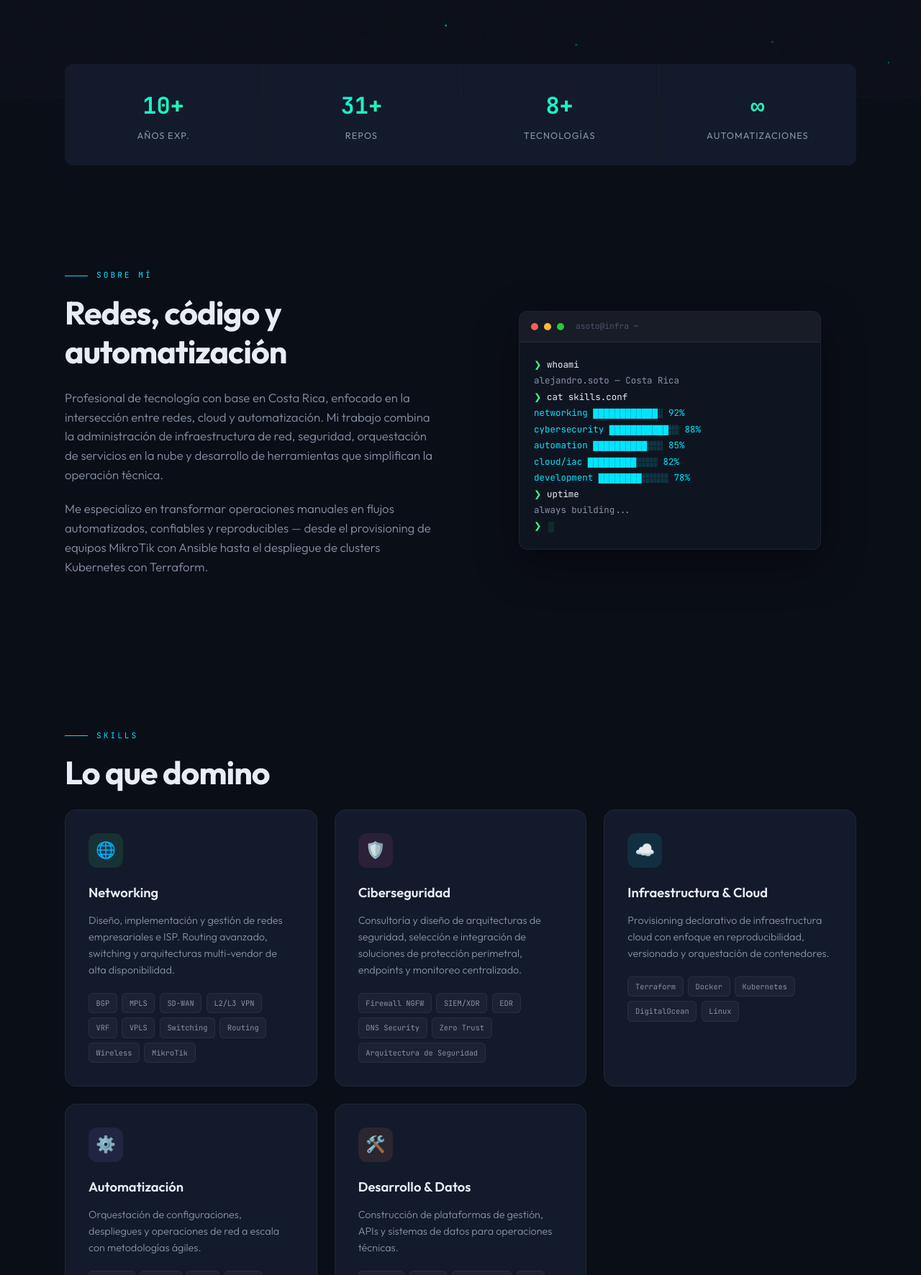
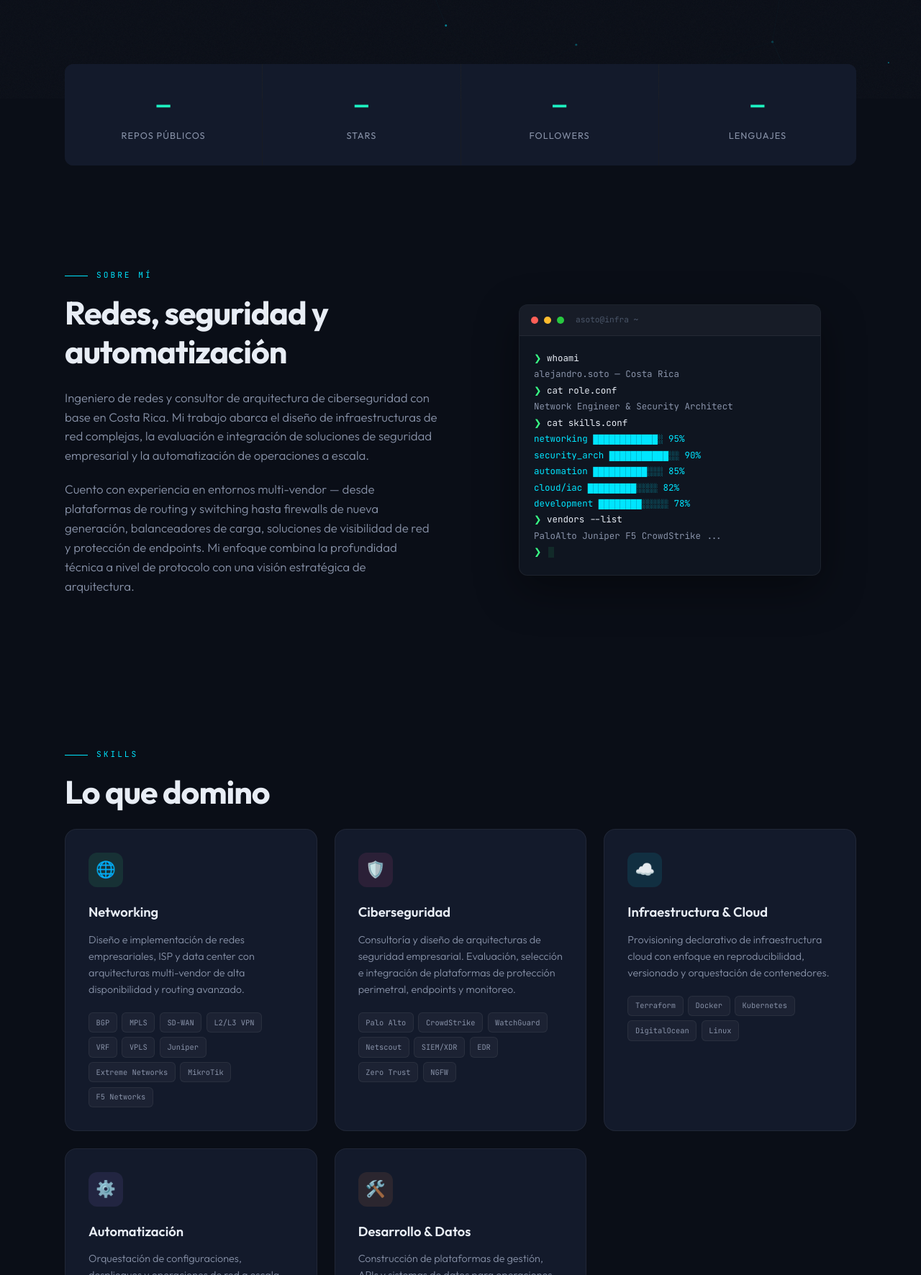
Before and after one commit to asotonet/asotonet.github.io, a plain HTML site: page index.html in a window 1280 px wide. Shown: the part 663-2435 px from the top of the page at 72% size. Drawn offline with Linux system fonts and the light colour scheme; no server answers.

Commit message:
Revise hero content and add GitHub stats feature
Updated hero section and skills descriptions to reflect current expertise in cybersecurity and automation. Added dynamic GitHub stats fetching functionality.

```diff
--- a/index.html
+++ b/index.html
@@ -645,7 +645,7 @@
     <div class="container hero-content">
         <p class="hero-greeting">// hola mundo, soy</p>
         <h1 class="hero-name">Alejandro<br><span class="highlight">Soto</span></h1>
-        <p class="hero-tagline">Networking · Ciberseguridad · Automatización · Infraestructura como Código. Transformando procesos manuales en flujos automatizados desde Costa Rica.</p>
+        <p class="hero-tagline">Networking · Arquitectura de Ciberseguridad · Automatización · Infraestructura como Código. Diseñando redes seguras y operaciones automatizadas desde Costa Rica.</p>
         <div class="hero-cta">
             <a href="#projects" class="btn btn-primary">
                 <svg width="16" height="16" fill="none" stroke="currentColor" stroke-width="2" viewBox="0 0 24 24"><path d="M9 19c-5 1.5-5-2.5-7-3m14 6v-3.87a3.37 3.37 0 0 0-.94-2.61c3.14-.35 6.44-1.54 6.44-7A5.44 5.44 0 0 0 20 4.77 5.07 5.07 0 0 0 19.91 1S18.73.65 16 2.48a13.38 13.38 0 0 0-7 0C6.27.65 5.09 1 5.09 1A5.07 5.07 0 0 0 5 4.77a5.44 5.44 0 0 0-1.5 3.78c0 5.42 3.3 6.61 6.44 7A3.37 3.37 0 0 0 9 18.13V22"/></svg>
@@ -661,20 +661,20 @@
 <div class="container">
     <div class="stats-bar reveal">
         <div class="stat-item">
-            <div class="stat-number" data-target="10">0</div>
-            <div class="stat-label">Años Exp.</div>
+            <div class="stat-number" id="stat-repos" data-dynamic>—</div>
+            <div class="stat-label">Repos Públicos</div>
         </div>
         <div class="stat-item">
-            <div class="stat-number" data-target="31">0</div>
-            <div class="stat-label">Repos</div>
+            <div class="stat-number" id="stat-stars" data-dynamic>—</div>
+            <div class="stat-label">Stars</div>
         </div>
         <div class="stat-item">
-            <div class="stat-number" data-target="8">0</div>
-            <div class="stat-label">Tecnologías</div>
+            <div class="stat-number" id="stat-followers" data-dynamic>—</div>
+            <div class="stat-label">Followers</div>
         </div>
         <div class="stat-item">
-            <div class="stat-number">∞</div>
-            <div class="stat-label">Automatizaciones</div>
+            <div class="stat-number" id="stat-languages" data-dynamic>—</div>
+            <div class="stat-label">Lenguajes</div>
         </div>
     </div>
 </div>
@@ -684,9 +684,9 @@
     <div class="container about-grid">
         <div class="about-text reveal">
             <div class="section-label">Sobre mí</div>
-            <h2 class="section-title">Redes, código y<br>automatización</h2>
-            <p>Profesional de tecnología con base en Costa Rica, enfocado en la intersección entre redes, cloud y automatización. Mi trabajo combina la administración de infraestructura de red, seguridad, orquestación de servicios en la nube y desarrollo de herramientas que simplifican la operación técnica.</p>
-            <p>Me especializo en transformar operaciones manuales en flujos automatizados, confiables y reproducibles — desde el provisioning de equipos MikroTik con Ansible hasta el despliegue de clusters Kubernetes con Terraform.</p>
+            <h2 class="section-title">Redes, seguridad y<br>automatización</h2>
+            <p>Ingeniero de redes y consultor de arquitectura de ciberseguridad con base en Costa Rica. Mi trabajo abarca el diseño de infraestructuras de red complejas, la evaluación e integración de soluciones de seguridad empresarial y la automatización de operaciones a escala.</p>
+            <p>Cuento con experiencia en entornos multi-vendor — desde plataformas de routing y switching hasta firewalls de nueva generación, balanceadores de carga, soluciones de visibilidad de red y protección de endpoints. Mi enfoque combina la profundidad técnica a nivel de protocolo con una visión estratégica de arquitectura.</p>
         </div>
         <div class="about-visual reveal">
             <div class="terminal">
@@ -715,7 +715,7 @@
             <div class="skill-card reveal">
                 <div class="skill-icon net">🌐</div>
                 <h3>Networking</h3>
-                <p>Diseño, implementación y gestión de redes empresariales e ISP. Routing avanzado, switching y arquitecturas multi-vendor de alta disponibilidad.</p>
+                <p>Diseño e implementación de redes empresariales, ISP y data center con arquitecturas multi-vendor de alta disponibilidad y routing avanzado.</p>
                 <div class="skill-tags">
                     <span class="skill-tag">BGP</span>
                     <span class="skill-tag">MPLS</span>
@@ -723,23 +723,25 @@
                     <span class="skill-tag">L2/L3 VPN</span>
                     <span class="skill-tag">VRF</span>
                     <span class="skill-tag">VPLS</span>
-                    <span class="skill-tag">Switching</span>
-                    <span class="skill-tag">Routing</span>
-                    <span class="skill-tag">Wireless</span>
+                    <span class="skill-tag">Juniper</span>
+                    <span class="skill-tag">Extreme Networks</span>
                     <span class="skill-tag">MikroTik</span>
+                    <span class="skill-tag">F5 Networks</span>
                 </div>
             </div>
             <div class="skill-card reveal">
                 <div class="skill-icon cyber">🛡️</div>
                 <h3>Ciberseguridad</h3>
-                <p>Consultoría y diseño de arquitecturas de seguridad, selección e integración de soluciones de protección perimetral, endpoints y monitoreo centralizado.</p>
+                <p>Consultoría y diseño de arquitecturas de seguridad empresarial. Evaluación, selección e integración de plataformas de protección perimetral, endpoints y monitoreo.</p>
                 <div class="skill-tags">
-                    <span class="skill-tag">Firewall NGFW</span>
+                    <span class="skill-tag">Palo Alto</span>
+                    <span class="skill-tag">CrowdStrike</span>
+                    <span class="skill-tag">WatchGuard</span>
+                    <span class="skill-tag">Netscout</span>
                     <span class="skill-tag">SIEM/XDR</span>
                     <span class="skill-tag">EDR</span>
-                    <span class="skill-tag">DNS Security</span>
                     <span class="skill-tag">Zero Trust</span>
-                    <span class="skill-tag">Arquitectura de Seguridad</span>
+                    <span class="skill-tag">NGFW</span>
                 </div>
             </div>
             <div class="skill-card reveal">
@@ -982,40 +984,103 @@ const revealObs = new IntersectionObserver((entries) => {
 }, { threshold: 0.15 });
 reveals.forEach(el => revealObs.observe(el));
 
-// ---- COUNTER ANIMATION ----
-const counters = document.querySelectorAll('.stat-number[data-target]');
-const counterObs = new IntersectionObserver((entries) => {
-    entries.forEach(e => {
-        if (e.isIntersecting) {
-            const target = +e.target.dataset.target;
-            let current = 0;
-            const step = Math.max(1, Math.floor(target / 40));
-            const timer = setInterval(() => {
-                current += step;
-                if (current >= target) {
-                    current = target;
-                    clearInterval(timer);
+// ---- GITHUB DYNAMIC STATS ----
+const GITHUB_USER = 'asotonet';
+
+async function fetchGitHubStats() {
+    try {
+        // Fetch user profile
+        const userRes = await fetch(`https://api.github.com/users/${GITHUB_USER}`);
+        const user = await userRes.json();
+
+        // Fetch all public repos (paginated)
+        let repos = [];
+        let page = 1;
+        let hasMore = true;
+        while (hasMore) {
+            const reposRes = await fetch(`https://api.github.com/users/${GITHUB_USER}/repos?per_page=100&page=${page}`);
+            const batch = await reposRes.json();
+            if (!Array.isArray(batch) || batch.length === 0) { hasMore = false; break; }
+            repos = repos.concat(batch);
+            hasMore = batch.length === 100;
+            page++;
+        }
+
+        // Calculate total stars
+        const totalStars = repos.reduce((sum, r) => sum + (r.stargazers_count || 0), 0);
+
+        // Collect unique languages (excluding null)
+        const languages = new Set(repos.map(r => r.language).filter(Boolean));
+
+        return {
+            repos: user.public_repos || repos.length,
+            stars: totalStars,
+            followers: user.followers || 0,
+            languages: languages.size
+        };
+    } catch (err) {
+        console.warn('GitHub API error, using fallback:', err);
+        return null;
+    }
+}
+
+function animateCounter(el, target) {
+    const duration = 1200;
+    const start = performance.now();
+    const update = (now) => {
+        const elapsed = now - start;
+        const progress = Math.min(elapsed / duration, 1);
+        // Ease out cubic
+        const ease = 1 - Math.pow(1 - progress, 3);
+        const current = Math.round(ease * target);
+        el.textContent = current;
+        if (progress < 1) requestAnimationFrame(update);
+    };
+    requestAnimationFrame(update);
+}
+
+function renderStats(stats) {
+    const entries = [
+        { id: 'stat-repos', value: stats.repos },
+        { id: 'stat-stars', value: stats.stars },
+        { id: 'stat-followers', value: stats.followers },
+        { id: 'stat-languages', value: stats.languages }
+    ];
+    entries.forEach(({ id, value }) => {
+        const el = document.getElementById(id);
+        if (!el) return;
+        // Animate when the stat bar scrolls into view
+        const obs = new IntersectionObserver((ents) => {
+            ents.forEach(e => {
+                if (e.isIntersecting) {
+                    animateCounter(el, value);
+                    obs.unobserve(e.target);
                 }
-                e.target.textContent = current + '+';
-            }, 30);
-            counterObs.unobserve(e.target);
-        }
+            });
+        }, { threshold: 0.5 });
+        obs.observe(el);
     });
-}, { threshold: 0.5 });
-counters.forEach(c => counterObs.observe(c));
+}
+
+// Fetch and render
+fetchGitHubStats().then(stats => {
+    if (stats) renderStats(stats);
+});
 
 // ---- TERMINAL TYPING ----
 const terminalLines = [
     { type: 'prompt', text: '$ whoami' },
     { type: 'output', text: 'alejandro.soto — Costa Rica' },
+    { type: 'prompt', text: '$ cat role.conf' },
+    { type: 'output', text: 'Network Engineer & Security Architect' },
     { type: 'prompt', text: '$ cat skills.conf' },
-    { type: 'highlight', text: 'networking    ████████████░  92%' },
-    { type: 'highlight', text: 'cybersecurity ███████████░░  88%' },
+    { type: 'highlight', text: 'networking    ████████████░  95%' },
+    { type: 'highlight', text: 'security_arch ███████████░░  90%' },
     { type: 'highlight', text: 'automation    ██████████░░░  85%' },
     { type: 'highlight', text: 'cloud/iac     █████████░░░░  82%' },
     { type: 'highlight', text: 'development   ████████░░░░░  78%' },
-    { type: 'prompt', text: '$ uptime' },
-    { type: 'output', text: 'always building...' },
+    { type: 'prompt', text: '$ vendors --list' },
+    { type: 'output', text: 'PaloAlto Juniper F5 CrowdStrike ...' },
     { type: 'cursor', text: '' }
 ];
 
```
